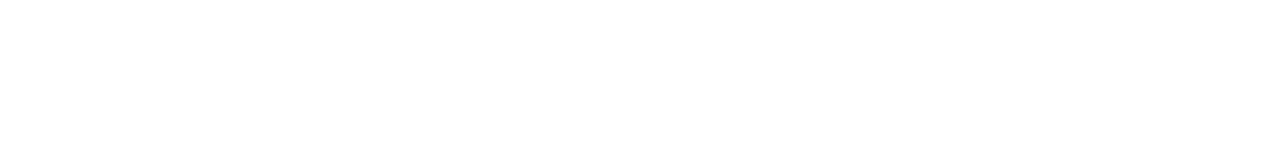
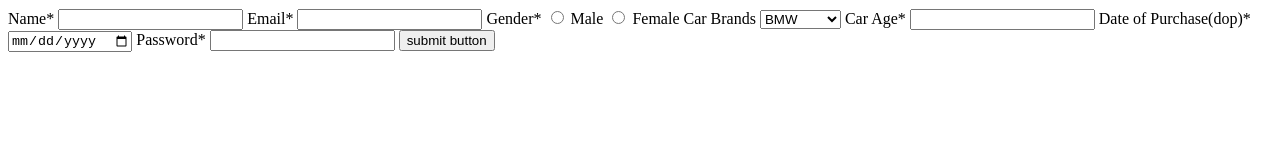
Before and after one commit to acciojob/signup-form-car-Sidharh1998, a website: page main.html in a window 1280 px wide. Drawn offline with Linux system fonts and the light colour scheme.

Commit message:
created a submission

```diff
--- a/main.html
+++ b/main.html
@@ -8,6 +8,30 @@
 
 <body>
 	<!-- the entire body must be written by student -->
+	<form method="post">
+		<label for="name">Name*</label>
+		<input type="text" id="name" required>
+		<label for="email">Email*</label>
+		<input type="email" id="email" required>
+		<label for="gender">Gender*</label>
+  <input type="radio" id="gender-male" name="gender"  required>
+  <label for="gender-male">Male</label>
+  <input type="radio" id="gender-female" name="gender"  required>
+  <label for="gender-female">Female</label>
+		<label for="cars">Car Brands</label>
+		<select id="cars">
+			<option>BMW</option>
+			<option>Audi</option>
+			<option>Mercedez</option>
+		</select>
+	<label for="carage">Car Age*</label>
+		<input type="number" id="carage" required>
+		<label for="dop">Date of Purchase(dop)*</label>
+		<input type="date" id="dop" required>
+		<label for="password">Password*</label>
+		<input type="password" id="password" required>
+		  <button type="submit" value="Submit">submit button</button>
+	</form>
     <script type="text/javascript" src="./script.js">
 </script>
 
```
